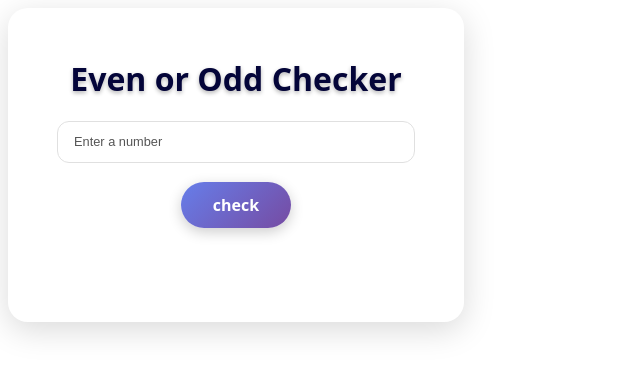
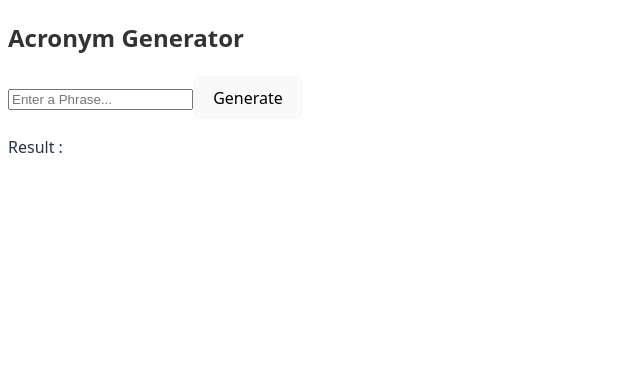
Before and after one commit to RakeshRanjanUIDeveloper/MCR, a React (Vite) app in the folder namastedev-machinecoding-app/: page / in a window 1280 px wide. Shown: the top 376 px of the page, without its empty margins (0-640 px from the left). Built offline with nearby package versions, Linux system fonts and the light colour scheme.

Commit message:
code added

```diff
--- a/namastedev-machinecoding-app/src/App.jsx
+++ b/namastedev-machinecoding-app/src/App.jsx
@@ -1,5 +1,6 @@
 import './App.css'
 import Accordion from './components/Accordion'
+import AcronymGenerator from './components/AcronymGenerator'
 import AgeCalculator from './components/AgeCalculator'
 import Authentication from './components/Authentication/Authentication'
 import CharacterCount from './components/CharacterCount'
@@ -40,8 +41,9 @@ function App() {
       <Greetings />
       <AgeCalculator />
       <ChipsInput />
-      <Sidebar />*/}
-      <EvenOrOddChecker />
+      <Sidebar />
+      <EvenOrOddChecker />*/}
+      <AcronymGenerator />
     </>
   )
 }
--- /dev/null
+++ b/namastedev-machinecoding-app/src/components/AcronymGenerator.jsx
@@ -0,0 +1,48 @@
+import React, { useState } from "react";
+
+const AcronymGenerator = () => {
+    const [inputValue, setInputValue] = useState("");
+    const [result, setResult] = useState("");
+
+    const generateAcronym = () => {
+        if (!inputValue.trim()) {
+            setResult("");
+            return;
+        }
+
+        const acronym = inputValue
+            .trim()
+            .split(/\s+/)
+            .map(word => word[0].toUpperCase())
+            .join("");
+
+        setResult(acronym);
+    };
+
+    return (
+        <div>
+            <h2>Acronym Generator</h2>
+
+            <input
+                data-testid="input"
+                type="text"
+                placeholder="Enter a Phrase..."
+                value={inputValue}
+                onChange={(e) => setInputValue(e.target.value)}
+            />
+
+            <button
+                data-testid="generate-button"
+                onClick={generateAcronym}
+            >
+                Generate
+            </button>
+
+            <p data-testid="result">
+                Result : {result}
+            </p>
+        </div>
+    );
+};
+
+export default AcronymGenerator;
```
